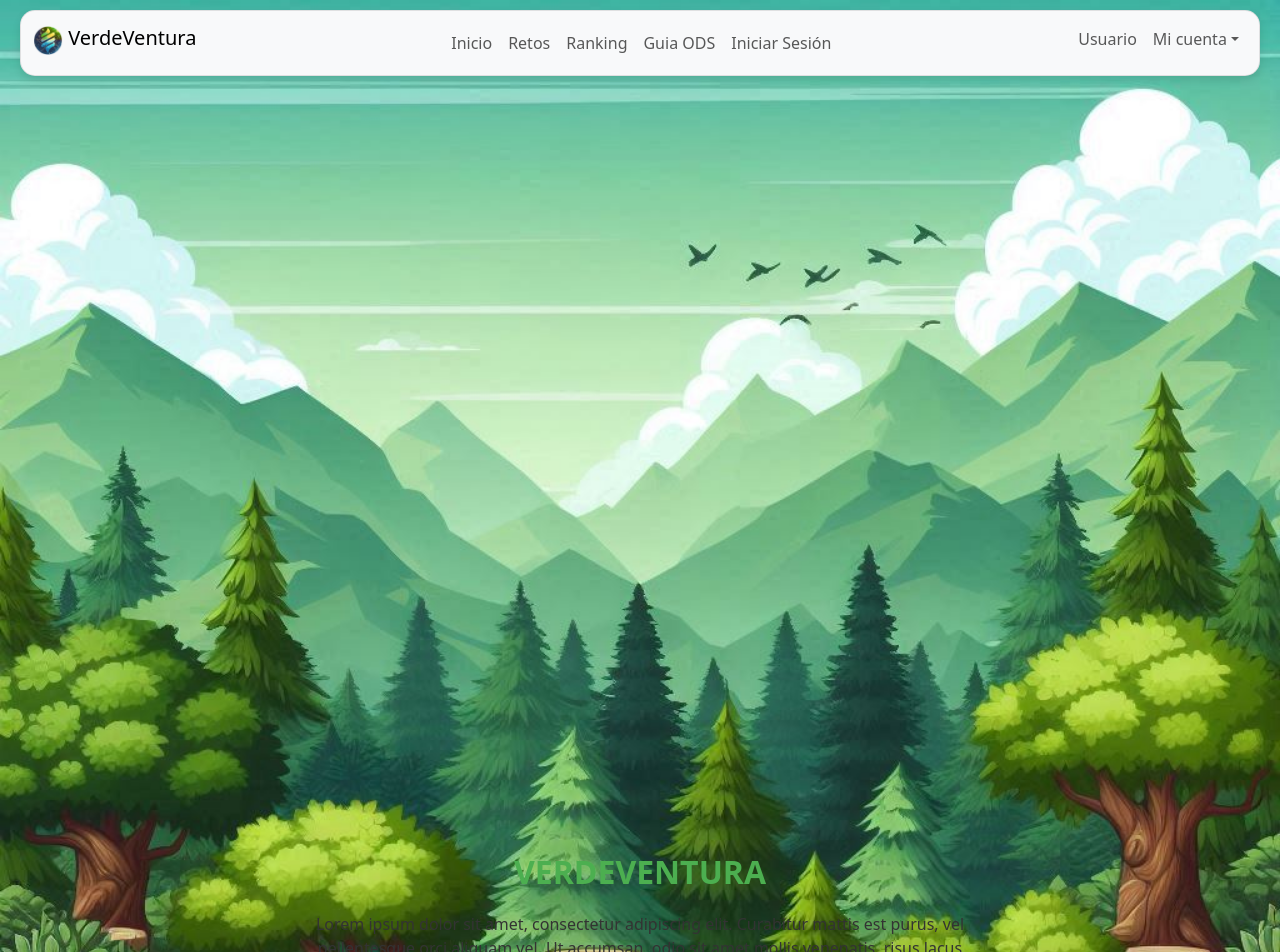
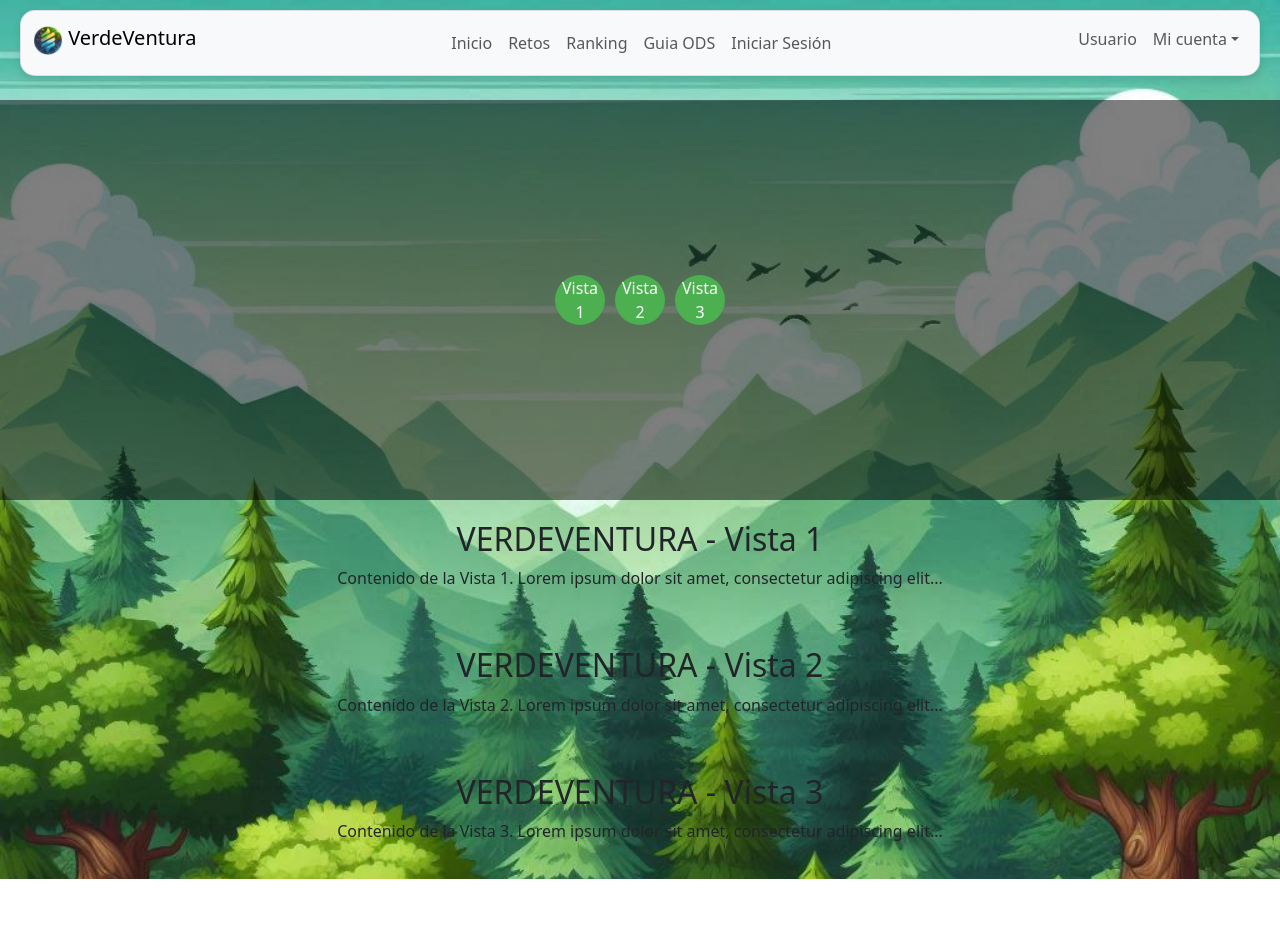
Before and after one commit to Jowser97/VerdeVentura, an Angular app in the folder verdeventura/: page / in a window 1280 px wide. Shown: the top 952 px of the page. After the commit the page ends 879 px from the top, so only its background shows below. Built offline with nearby package versions, Linux system fonts and the light colour scheme.

Commit message:
home creado falta completar

```diff
--- a/verdeventura/src/app/pages/home/home.component.css
+++ b/verdeventura/src/app/pages/home/home.component.css
@@ -1,31 +1,58 @@
-body {
-    background-color: #f5f5f5;
+/* app.component.css */
+body, html {
+    height: 100%;
+    margin: 0;
     font-family: Arial, sans-serif;
   }
 
-  .header-image-container {
-    position: relative;
-    padding: 50px 20px; /* Ajusta el padding según sea necesario */
+  .container-fluid {
+    height: 50vh; /* Ajusta la altura según sea necesario */
 
     background-size: cover;
-    border-bottom-left-radius: 50px;
-    border-bottom-right-radius: 50px;
-    color: #fff; /* Color del texto para que se vea sobre la imagen */
+    position: relative;
   }
 
-  .header-image-container::before {
-    content: '';
-    display: block;
-    padding-top: 56.25%; /* Aspect ratio 16:9 */
+  .overlay {
+    position: absolute;
+    top: 0;
+    left: 0;
+    width: 100%;
+    height: 100%;
+    background: rgba(0, 0, 0, 0.5); /* Oscurece la imagen de fondo para resaltar los botones */
+    display: flex;
+    justify-content: center;
+    align-items: center;
   }
 
-  h2 {
-    color: #4caf50;
-    font-weight: bold;
+  .buttons {
+    display: flex;
+    gap: 10px;
   }
 
-  p {
-    margin: 20px auto;
-    max-width: 700px;
-    color: #333;
+  .buttons button {
+    background-color: #4caf50;
+    color: white;
+    border: none;
+    padding: 10px;
+    border-radius: 50%;
+    width: 50px;
+    height: 50px;
+    cursor: pointer;
+    font-size: 16px;
+    display: flex;
+    justify-content: center;
+    align-items: center;
   }
+
+  .buttons button.selected {
+    border: 2px solid black;
+  }
+
+  .buttons button:hover {
+    background-color: #45a049;
+  }
+
+  .content {
+    padding: 20px;
+    text-align: center;
+  }
--- a/verdeventura/src/app/pages/home/home.component.html
+++ b/verdeventura/src/app/pages/home/home.component.html
@@ -1,8 +1,27 @@
-<div class="container mt-5">
-    <div class="header-image-container text-center">
-      <h2>VERDEVENTURA</h2>
-      <p>
-        Lorem ipsum dolor sit amet, consectetur adipiscing elit. Curabitur mattis est purus, vel pellentesque orci aliquam vel. Ut accumsan, odio sit amet mollis venenatis, risus lacus hendrerit turpis, eget luctus nunc leo sed dui. Suspendisse in risus quis metus lobortis hendrerit porta at ipsum. Cras a feugiat libero, non feugiat eros. Pellentesque pretium dui ut nisi accumsan placerat. Curabitur ut elementum nulla, ut tempus erat. Pellentesque porta mauris et risus tincidunt eleifend. Morbi et mollis ante. Aenean sed turpis mattis, mattis dui ullamcorper, vulputate magna.
-      </p>
+<div class="container-fluid home-header">
+    <div class="overlay">
+        <div class="buttons">
+            <button>Vista 1</button>
+            <button>Vista 2</button>
+            <button>Vista 3</button>
+        </div>
     </div>
-  </div>
+</div>
+<div id="view1" class="view content">
+    <h2>VERDEVENTURA - Vista 1</h2>
+    <p>
+        Contenido de la Vista 1. Lorem ipsum dolor sit amet, consectetur adipiscing elit...
+    </p>
+</div>
+<div id="view2" class="view content">
+    <h2>VERDEVENTURA - Vista 2</h2>
+    <p>
+        Contenido de la Vista 2. Lorem ipsum dolor sit amet, consectetur adipiscing elit...
+    </p>
+</div>
+<div id="view3" class="view content">
+    <h2>VERDEVENTURA - Vista 3</h2>
+    <p>
+        Contenido de la Vista 3. Lorem ipsum dolor sit amet, consectetur adipiscing elit...
+    </p>
+</div>
--- a/verdeventura/src/app/shared/header/header.component.html
+++ b/verdeventura/src/app/shared/header/header.component.html
@@ -7,7 +7,7 @@
     <div class="collapse navbar-collapse" id="mynavbar">
       <ul class="navbar-nav me-auto mb-2">
         <li class="nav-item">
-          <a class="navbar-brand" href="#">
+          <a class="navbar-brand" routerLink="">
             <img src="/assets/logo.png" alt="Logo" width="30" height="30">
             VerdeVentura
           </a>
@@ -15,7 +15,7 @@
       </ul>
       <ul class="navbar-nav mx-auto">
         <li class="nav-item">
-          <a class="nav-link" routerLink="inicio">Inicio</a>
+          <a class="nav-link" routerLink="">Inicio</a>
         </li>
         <li class="nav-item">
           <a class="nav-link" routerLink="retos">Retos</a>
--- a/verdeventura/src/styles.css
+++ b/verdeventura/src/styles.css
@@ -1,5 +1,5 @@
 body {
-    padding-top: 150px;
+    padding-top: 100px;
     background-image: url(/assets/background.png);
     background-size: cover;
 
```
Also changed, not shown: verdeventura/src/app/pages/home/home.component.ts (line endings or trailing spaces).
